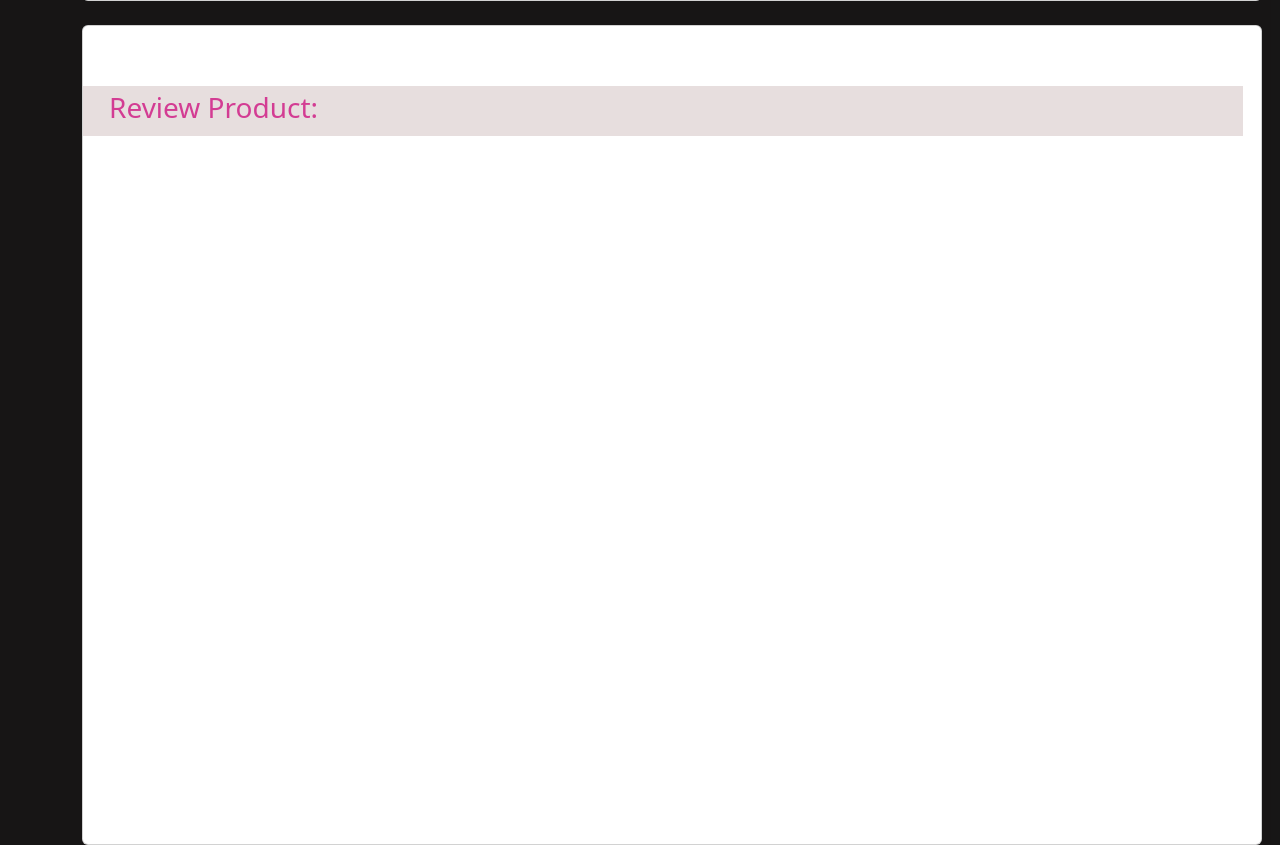
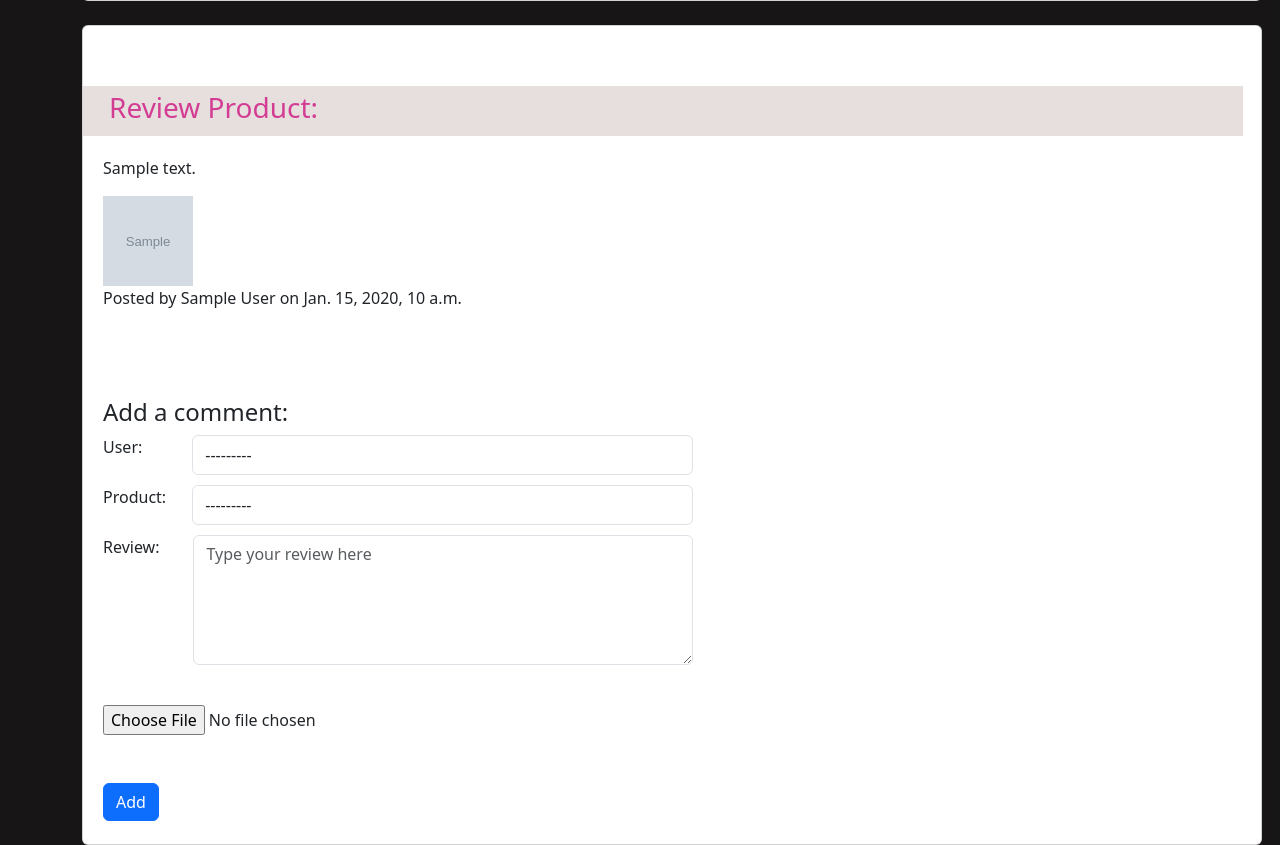
Before and after one commit to AnggiAnggiana/E-Commerce-Python-, a Django app: page /products/smartphone/1 in a window 1280 px wide. Shown: the part 1729-2574 px from the top of the page. Run offline with Django 5.2, Linux system fonts and the light colour scheme; tables that the repository leaves empty hold one stand-in row (values such as "Sample post"); grey boxes marked "Sample" are stand-in pictures.

Commit message:
Add review section and face an error when implement it.

```diff
--- a/stores/admin.py
+++ b/stores/admin.py
@@ -1,5 +1,5 @@
 from django.contrib import admin
-from stores.models import Customers, Sellers, Products, Transactions, Smartphone, Foods
+from stores.models import Customers, Sellers, Products, Transactions, Smartphone, Foods, Comment_Smartphone
 
 class CustomersDisplay(admin.ModelAdmin):
     list_display = ('first_name', 'last_name', 'email', 'phone_number', 'birthdate', 'gender', 'address')
@@ -13,9 +13,13 @@ class SmartphoneDisplay(admin.ModelAdmin):
 class FoodsDisplay(admin.ModelAdmin):
     list_display = ('food_name', 'food_categories', 'food_price', 'food_stock', 'storage_period', 'storage_condition', 'product_weight', 'number_product', 'food_seller_Address', 'food_owner')
 
+class Comment_SmartphoneDisplay(admin.ModelAdmin):
+    list_display = ('user', 'smartphone', 'text', 'created_at')
+
 admin.site.register(Customers, CustomersDisplay)
 admin.site.register(Sellers, SellersDisplay)
 admin.site.register(Products)
 admin.site.register(Transactions)
 admin.site.register(Smartphone, SmartphoneDisplay)
 admin.site.register(Foods, FoodsDisplay)
+admin.site.register(Comment_Smartphone, Comment_SmartphoneDisplay)
--- a/stores/forms.py
+++ b/stores/forms.py
@@ -1,6 +1,6 @@
 from django.forms import ModelForm
 from django import forms
-from stores.models import Products, Customers, Sellers, Smartphone, Foods
+from stores.models import Products, Customers, Sellers, Smartphone, Foods, Comment_Smartphone
 from django.forms.widgets import SelectDateWidget
 
 
@@ -158,3 +158,23 @@ class FoodForms(ModelForm):
             'food_seller_Address': forms.TextInput(attrs={'class': 'form-control', 'placeholder': 'Sent From (Type the Address here)'}),
             'food_owner': forms.Select(attrs={'class': 'form-control', 'placeholder': '-- Choose Owner --', 'readonly': 'readonly'}),
         }
+
+class Comment_SmartphoneForm(forms.ModelForm):
+    class Meta:
+        model = Comment_Smartphone
+        fields = ('user', 'smartphone', 'text', 'pictures')
+        label = {
+            'user': '',
+            'smartphone': '',
+            'text': '',
+            'pictures': '',
+        }
+
+        #Styling Form
+        widgets = {
+            'user': forms.Select(attrs={'class': 'form-control'}),
+            'smartphone': forms.Select(attrs={'class': 'form-control'}),
+            'text': forms.Textarea(attrs={'class': 'form-control', 'placeholder': 'Type your review here'}),
+        }
+
+CommentPictureFormSet = forms.inlineformset_factory(Smartphone, Comment_Smartphone, fields=('pictures',), extra=2)
--- a/stores/models.py
+++ b/stores/models.py
@@ -171,3 +171,16 @@ class Foods(models.Model):
 
     class Meta:
         verbose_name_plural = 'Foods'
+
+class Comment_Smartphone(models.Model):
+    user = models.ForeignKey(Customers, on_delete=models.CASCADE)
+    smartphone = models.ForeignKey(Smartphone, on_delete=models.CASCADE)
+    text = models.TextField(max_length=300, blank=True, null=True)
+    pictures = models.ImageField(upload_to='uploads/comment_smartphone', default=None)
+    created_at = models.DateTimeField(auto_now_add=True)
+
+    def __str__(self):
+        return self.text
+
+    class Meta:
+        verbose_name_plural = 'Comment_Smartphone'
--- a/stores/templates/stores/product_smartphone_list.html
+++ b/stores/templates/stores/product_smartphone_list.html
@@ -59,6 +59,42 @@
                     <div class="card-sub-title">
                         <h3 style="padding-top: 5px; margin-left: 26px;">Review Product:</h3>
                     </div>
+                    <div class="review-style" style="margin-left: 20px;">
+                        <div>
+                            {% for comment in review_smartphone %}
+                                <p>{{ comment.text }}</p>
+                                <img src="{{ comment.pictures.url }}" style="width: 90px; height: 90px;">
+                                {% for picture in comment.pictures.all %}
+                                    <img src="{{ picture.url }}" alt="Comment-Picture">
+                                {% endfor %}
+                                <p>Posted by {{ comment.user.first_name }} {{ comment.user.last_name }} on {{ comment.created_at }}</p>
+                            {% empty %}
+                                <h5>No comments yet</h5>
+                            {% endfor %}
+                        </div><br><br><br>
+                        <div>
+                            <h4>Add a comment:</h4>
+                            <form method="POST" enctype="multipart/form-data" style="width: 800px;">
+                                {% csrf_token %}
+
+                                <div class="user-review" style="width: 590px; display: flex; margin-bottom: 10px;">
+                                    <p style="margin-right: 50px;">User:</p>{{ commment_smartphone_form.user }}
+                                </div>
+                                <div class="smartphone-review" style="width: 590px; display: flex; margin-bottom: 10px;">
+                                    <p style="margin-right: 26px;">Product:</p>{{ commment_smartphone_form.smartphone }}
+                                </div>
+                                <div class="text-review" style="width: 590px; height: 130px; display: flex; margin-bottom: 40px;">
+                                    <p style="margin-right: 34px;">Review:</p>{{ commment_smartphone_form.text }}
+                                </div>
+                                <div class="pictures-review" style="display: block;">
+                                    {{ commment_smartphone_form.pictures }}
+                                </div>
+
+                                <br><br>
+                                <input type="Submit" value="Add" class="btn btn-primary"></input>
+                            </form>
+                        </div>
+                    </div>
                 </div>
             </div>
         </div>
--- a/stores/views.py
+++ b/stores/views.py
@@ -1,10 +1,11 @@
 from django.shortcuts import render, redirect, get_object_or_404
-from stores.models import Products, Customers, Smartphone, Foods
+from stores.models import Products, Customers, Smartphone, Foods, Comment_Smartphone
 import locale
-from .forms import ProductForms, ProfileForms, SellerForms, SmartphoneForms, FoodForms
+from .forms import ProductForms, ProfileForms, SellerForms, SmartphoneForms, FoodForms, Comment_SmartphoneForm, CommentPictureFormSet
 
 from django.contrib import messages
 from django.urls import reverse
+from django.http import HttpResponseRedirect
 
 
 def homepage(request):
@@ -23,9 +24,26 @@ def homepage(request):
 # Show product (smartphone) details in specific dynamic page
 def smartphone_show(request, smartphone_id):
     list_product_smartphone = Smartphone.objects.get(pk=smartphone_id)
+    # customerProfile = Customers.objects.get(owner_id=request.user.id)
+    review_smartphone = Comment_Smartphone.objects.all()
+
+    submitted = False
+    if request.method == 'POST':
+        commment_smartphone_form = Comment_SmartphoneForm(request.POST, request.FILES, instance=list_product_smartphone)
+        if commment_smartphone_form.is_valid():
+            commment_smartphone_form.save()
+            messages.success(request, 'Review successfully added')
+            return redirect(reverse('homepage') + '?submitted=True')
+    else:
+        commment_smartphone_form = Comment_SmartphoneForm()
+        if 'submitted' in request.GET:
+            submitted = True
 
     return render(request, 'stores/product_smartphone_list.html', {
+        'submitted': submitted,
+        'commment_smartphone_form': commment_smartphone_form,
         'list_product_smartphone': list_product_smartphone,
+        'review_smartphone': review_smartphone,
     })
 
 # Show product (food) details in specific dynamic page
```
Also changed, not shown: stores/migrations/0005_comment_smartphone.py (added).
